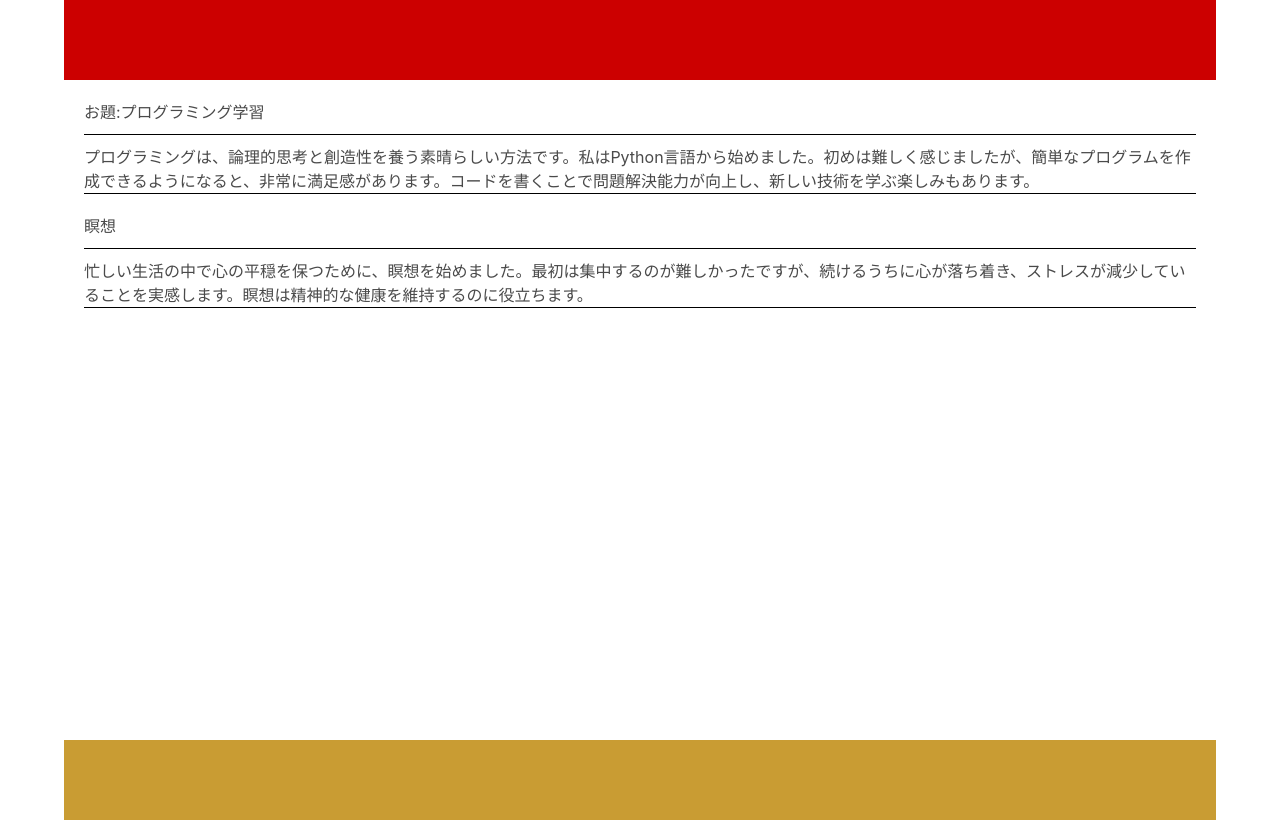
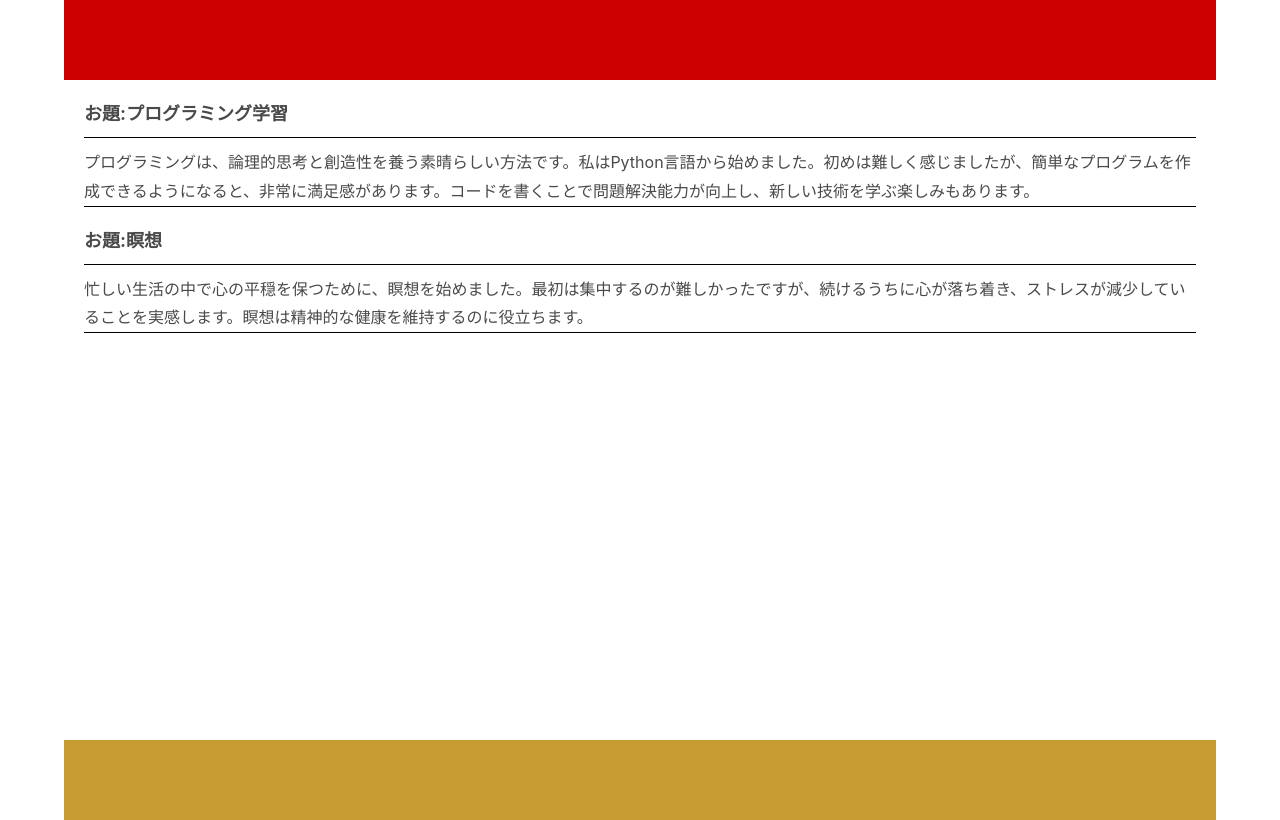
Before and after one commit to takerucam/hack_battleB, a plain HTML site: page public/inbox.html in a window 1280 px wide. Drawn offline with nearby package versions, Linux system fonts and the light colour scheme.

Commit message:
感想を表示する部分の修正

```diff
--- a/public/inbox.css
+++ b/public/inbox.css
@@ -6,7 +6,8 @@ section {
 
 h2{
     text-align:left;
-
+    font-weight: bold;
+    font-size: large;
     padding-bottom: 10px;
     border-bottom: 1px solid #000;
 }
@@ -16,5 +17,6 @@ p{
     border-bottom: 1px solid #000;
     margin-top: 10px;
     margin-bottom: 10px;
+    line-height: 1.8;
 
 }
--- a/public/inbox.html
+++ b/public/inbox.html
@@ -23,7 +23,7 @@
           </p>
         </section>
         <section>
-          <h2>瞑想</h2>
+          <h2>お題:瞑想</h2>
           <p>
             忙しい生活の中で心の平穏を保つために、瞑想を始めました。最初は集中するのが難しかったですが、続けるうちに心が落ち着き、ストレスが減少していることを実感します。瞑想は精神的な健康を維持するのに役立ちます。
           </p>
```
